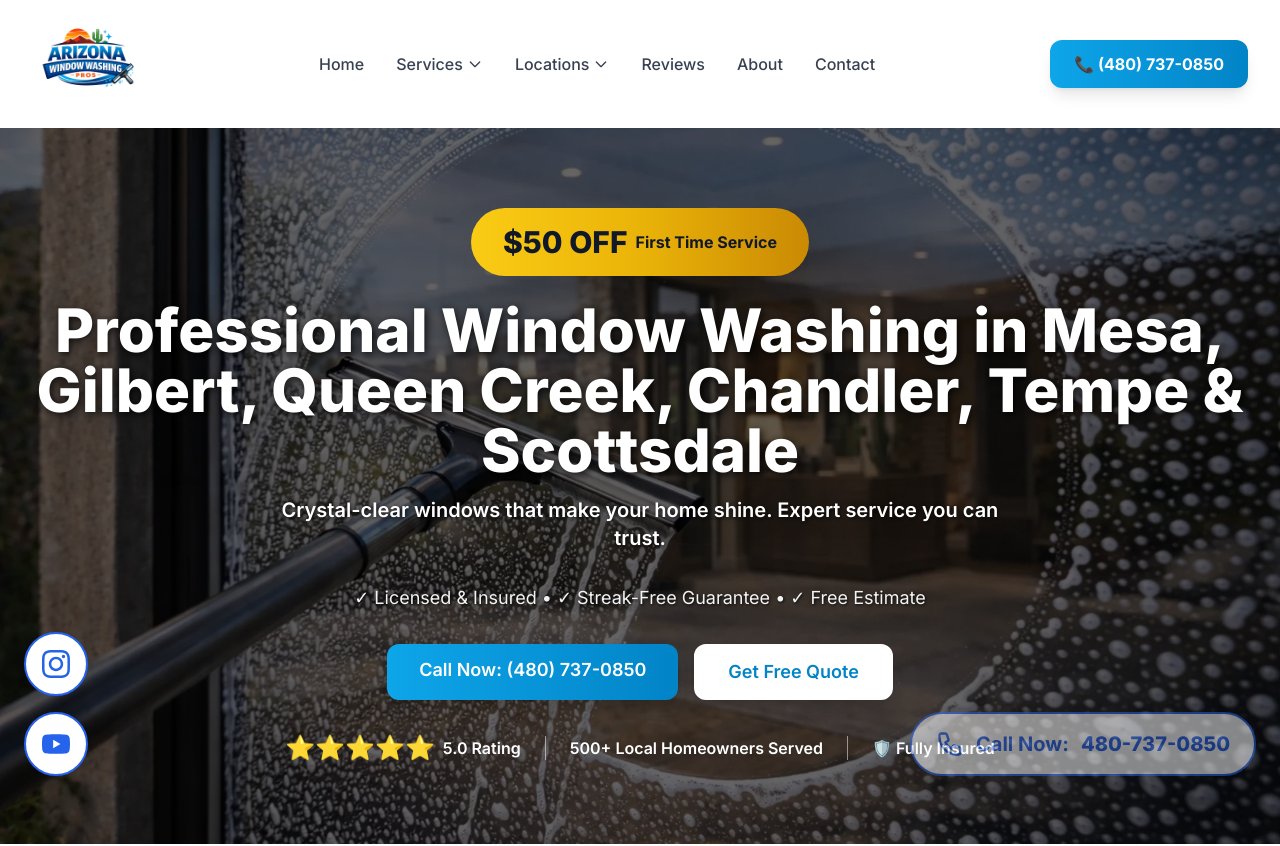
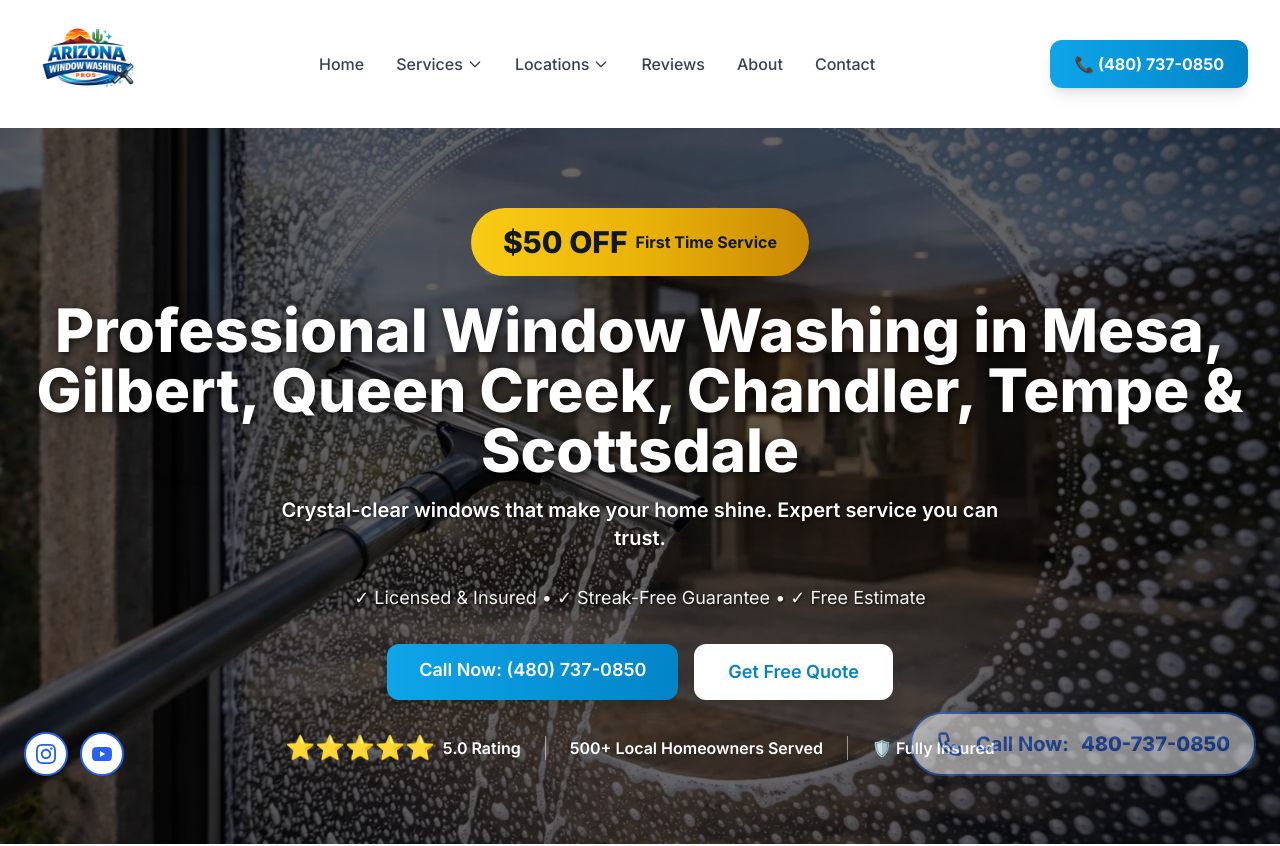
Before and after one commit to Masonba11/arizonawindowwashingpros, a Next.js app: page / in a window 1280 px wide. Shown: the top 846 px of the page. Built offline with nearby package versions, Linux system fonts and the light colour scheme.

Commit message:
Change social media icons to horizontal layout and smaller size

```diff
--- a/components/SocialMediaSticker.tsx
+++ b/components/SocialMediaSticker.tsx
@@ -5,17 +5,17 @@ import { BUSINESS_INFO } from '@/lib/constants'
 export default function SocialMediaSticker() {
 
   return (
-    <div className="fixed left-6 bottom-6 z-50 flex flex-col gap-4">
+    <div className="fixed left-6 bottom-6 z-50 flex flex-row gap-3">
       {/* Instagram */}
       <a
         href={BUSINESS_INFO.socialMedia.instagram}
         target="_blank"
         rel="noopener noreferrer"
-        className="bg-white border-2 border-blue-600 text-blue-600 hover:bg-blue-50 p-4 rounded-full shadow-2xl transform hover:scale-110 transition-all duration-300"
+        className="bg-white border-2 border-blue-600 text-blue-600 hover:bg-blue-50 p-2.5 rounded-full shadow-2xl transform hover:scale-110 transition-all duration-300"
         aria-label="Follow us on Instagram"
       >
         <svg
-          className="w-6 h-6 md:w-7 md:h-7"
+          className="w-4 h-4 md:w-5 md:h-5"
           fill="currentColor"
           viewBox="0 0 24 24"
           xmlns="http://www.w3.org/2000/svg"
@@ -29,11 +29,11 @@ export default function SocialMediaSticker() {
         href={BUSINESS_INFO.socialMedia.youtube}
         target="_blank"
         rel="noopener noreferrer"
-        className="bg-white border-2 border-blue-600 text-blue-600 hover:bg-blue-50 p-4 rounded-full shadow-2xl transform hover:scale-110 transition-all duration-300"
+        className="bg-white border-2 border-blue-600 text-blue-600 hover:bg-blue-50 p-2.5 rounded-full shadow-2xl transform hover:scale-110 transition-all duration-300"
         aria-label="Follow us on YouTube"
       >
         <svg
-          className="w-6 h-6 md:w-7 md:h-7"
+          className="w-4 h-4 md:w-5 md:h-5"
           fill="currentColor"
           viewBox="0 0 24 24"
           xmlns="http://www.w3.org/2000/svg"
```
